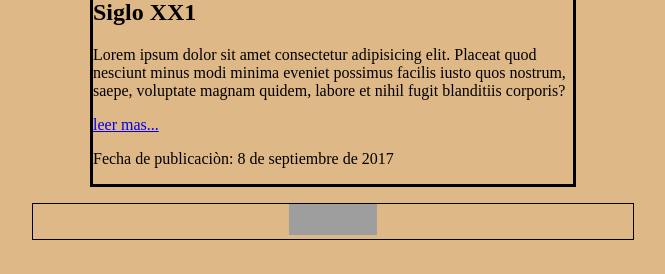
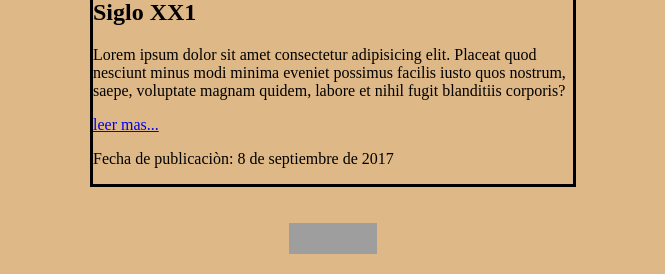
Before and after one commit to OguhOrtsac/oguhOrtsac.github.io, a PHP site: page / in a window 1280 px wide. Shown: the part 528-802 px from the top of the page, without its empty margins (307-972 px from the left). Before the commit the page ends 768 px from the top, so only its background shows below. Run offline with PHP 8.4, Linux system fonts and the light colour scheme; grey boxes are pictures that could not be loaded.

Commit message:
Add files via upload

```diff
--- a/Blog/estilos.CSS
+++ b/Blog/estilos.CSS
@@ -10,11 +10,14 @@ body{
 }
 
 footer > p{
-    border-style:solid;
+   /* border-style:solid;
     border-width: 1px;
+   */
     width: 600px;
     margin-left: auto;
     margin-right: auto;
     text-align: center;
+    padding-top: 20px;
+    /* margin-top: 20px; */
 
 }
```
